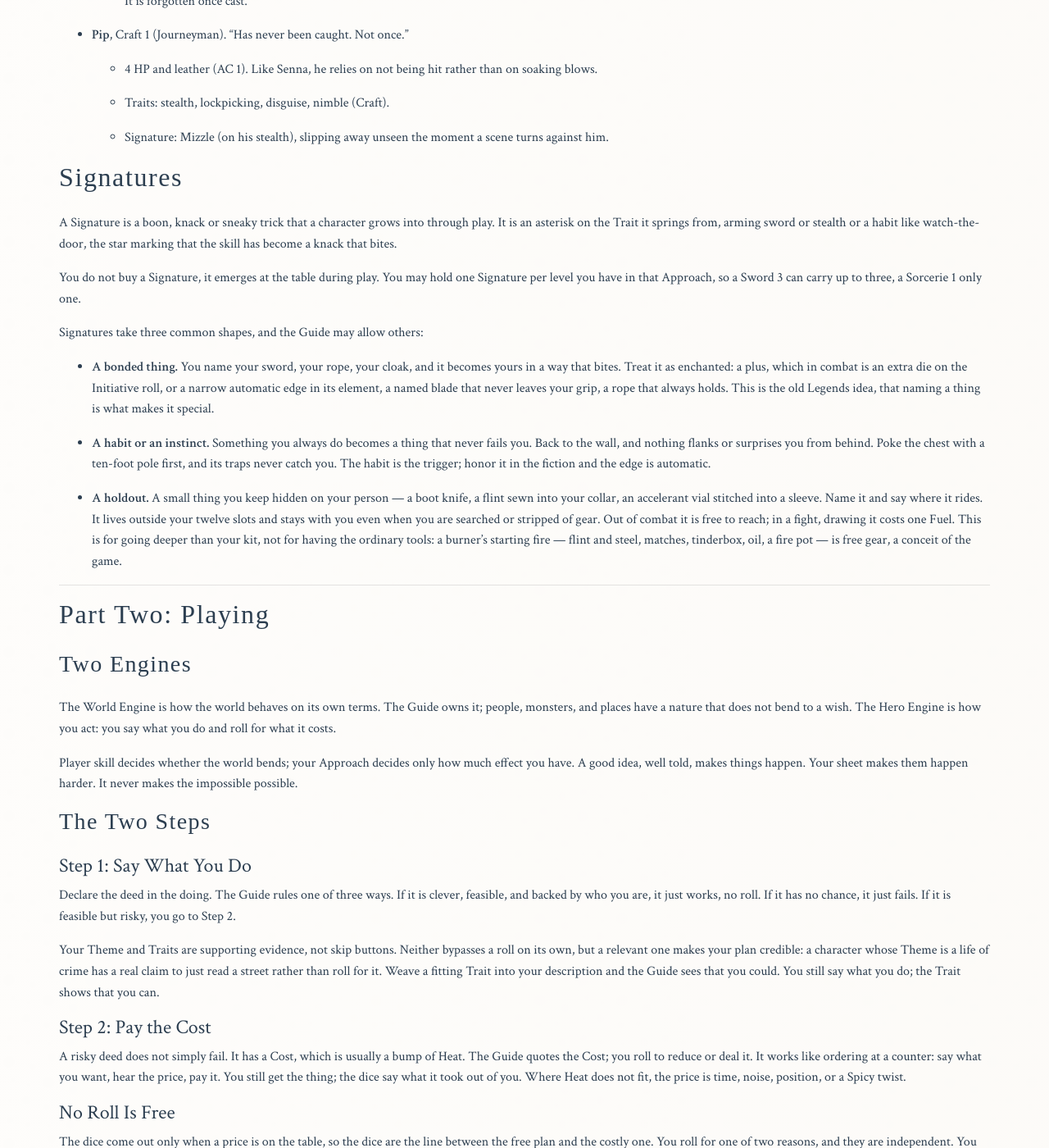
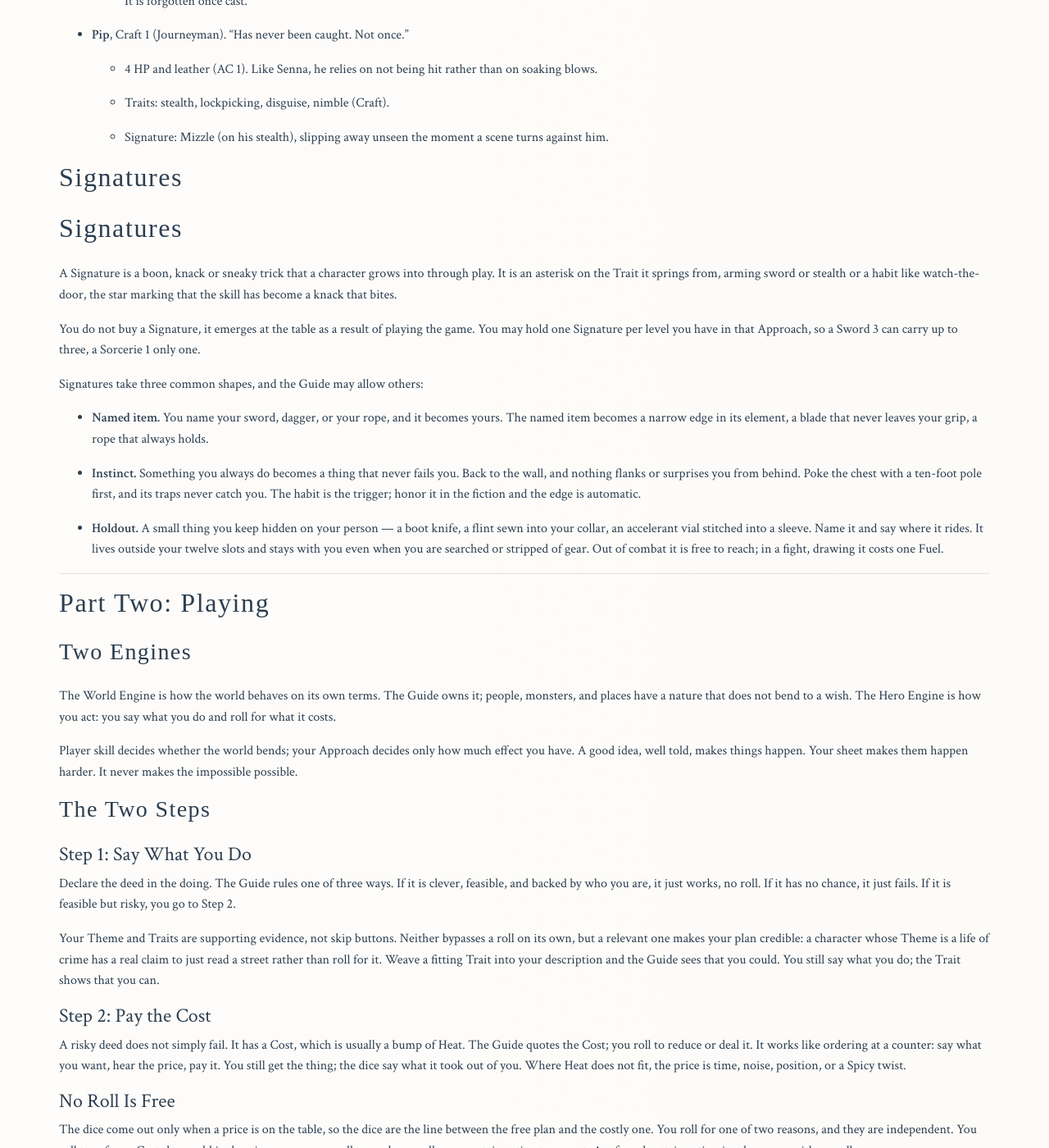
Before and after one commit to paulabrams/burners, a Jekyll site: the page built from burners-adventure-game.md, in a window 1280 px wide and 1400 px high, scrolled down 9816 px. Shown: the whole window at 82% size. Built offline with Jekyll 4.4.1, drawn with Linux system fonts in a browser that asks for light colours; some web fonts are replaced; some of the changed text lies outside the part shown.

Commit message:
Update burners-adventure-game.md

```diff
--- a/burners-adventure-game.md
+++ b/burners-adventure-game.md
@@ -320,17 +320,19 @@
 
 ## Signatures
 
+## Signatures
+
 A Signature is a boon, knack or sneaky trick that a character grows into through play. It is an asterisk on the Trait it springs from, arming sword or stealth or a habit like watch-the-door, the star marking that the skill has become a knack that bites.
 
-You do not buy a Signature, it emerges at the table during play. You may hold one Signature per level you have in that Approach, so a Sword 3 can carry up to three, a Sorcerie 1 only one.
+You do not buy a Signature, it emerges at the table as a result of playing the game. You may hold one Signature per level you have in that Approach, so a Sword 3 can carry up to three, a Sorcerie 1 only one.
 
 Signatures take three common shapes, and the Guide may allow others:
 
-- **A bonded thing.** You name your sword, your rope, your cloak, and it becomes yours in a way that bites. Treat it as enchanted: a plus, which in combat is an extra die on the Initiative roll, or a narrow automatic edge in its element, a named blade that never leaves your grip, a rope that always holds. This is the old Legends idea, that naming a thing is what makes it special.
+- **Named item.** You name your sword, dagger, or your rope, and it becomes yours. The named item becomes a narrow edge in its element, a blade that never leaves your grip, a rope that always holds.
 
-- **A habit or an instinct.** Something you always do becomes a thing that never fails you. Back to the wall, and nothing flanks or surprises you from behind. Poke the chest with a ten-foot pole first, and its traps never catch you. The habit is the trigger; honor it in the fiction and the edge is automatic.
+- **Instinct.** Something you always do becomes a thing that never fails you. Back to the wall, and nothing flanks or surprises you from behind. Poke the chest with a ten-foot pole first, and its traps never catch you. The habit is the trigger; honor it in the fiction and the edge is automatic.
 
-- **A holdout.** A small thing you keep hidden on your person — a boot knife, a flint sewn into your collar, an accelerant vial stitched into a sleeve. Name it and say where it rides. It lives outside your twelve slots and stays with you even when you are searched or stripped of gear. Out of combat it is free to reach; in a fight, drawing it costs one Fuel. This is for going deeper than your kit, not for having the ordinary tools: a burner's starting fire — flint and steel, matches, tinderbox, oil, a fire pot — is free gear, a conceit of the game.
+- **Holdout.** A small thing you keep hidden on your person — a boot knife, a flint sewn into your collar, an accelerant vial stitched into a sleeve. Name it and say where it rides. It lives outside your twelve slots and stays with you even when you are searched or stripped of gear. Out of combat it is free to reach; in a fight, drawing it costs one Fuel.
 
 ---
 
@@ -358,11 +360,13 @@
 
 The dice come out only when a price is on the table, so the dice are the line between the free plan and the costly one. You roll for one of two reasons, and they are independent. You roll to soften a Cost the world is charging you, or you roll to see how well an uncertain action turns out. A safe and certain action just happens, with no roll.
 
-### The Roll
+### Approach Roll
 
-Your result is 2d6 plus your Approach. The sum is the magnitude. A plain 2d6 caps at 12, the mortal ceiling; your Approach climbs past it, and so does the third die of a legendary item.
+When the Guide asks you to roll, they will state the target. You must state your Approach, if you haven't done so already.
 
-#### Sweet, Spicy, and the Doubles
+Your result is 2d6 plus your Approach. If you meet or beat the target then you accomplish your task unscathed, otherwise you bear a cost. Natural consequences will apply. If this involves personal peril you lose HP or take a wound. Otherwise, if the consequences are more abstract, the Guide will raise the Hazard.
+
+#### Sweet & Spicy
 
 A 6 is Sweet (a good twist) and a 1 is Spicy (a complication). They ride alongside the sum and never change it, so a roll of 1 and 6 is a 7 that carries both. Tally them:
 
@@ -378,23 +382,11 @@
 
 ### Legendary Items and the Third Die
 
-There are no plus-one or plus-two bonuses anywhere. The only thing that adds a die is a legendary item, a relic of a prior age inscribed with runes no living hand can cut. They are found, never made. The arts that made them died with the age that made them, so you can only wield what you find.
+A legendary item is a relic of a prior age, inscribed with runes beyond even the lore of a sorcerer. The arts that made them died with the age that made them, so you can only wield what you find.
 
 A legendary item grants a third die, turning 2d6 into three dice, when it is the relevant implement of your action. You either have it or you do not; there is never a fourth die. For arms and armor, only a Veteran awakens the die; a legendary blade or harness lies inert in untrained hands.
 
 A found relic lies dormant, rolling as ordinary gear, until you discover its true name, read from a tomb-glyph, surrendered by an Invocation, or earned by the deed it was made for. The name wakes the third die and costs no XP; it is a prize of the world, not a purchase.
-
-Rules of the legendary item:
-
-- Equipped only, in an item slot. One in your baggage does nothing.
-
-- One applicable item gives one third die. A runed sword is one relic, not two dice.
-
-- It must be the relevant implement and fit the threat. A legendary shield turns a breath; a legendary sword cannot; a legendary cloak powers a melt into shadow, not a swing.
-
-- Every legendary item is equal: the third die, no more. Relics differ by feature and character, not by a bigger number, so you never trash a beloved find for a larger one.
-
-- Legendary armor soaks at its AC as any armor does and, being legendary, lends its third die on your Shock Check.
 
 About one in six of these relics speaks. These are Sentient Items, each a bound soul with its own will and powers that can aid, argue, or betray. Many more were once sentient but broke over the long ages, most of them mad and silent. So a mute relic is not safely empty; it may be inert, or a madness too far gone for words.
 
```
